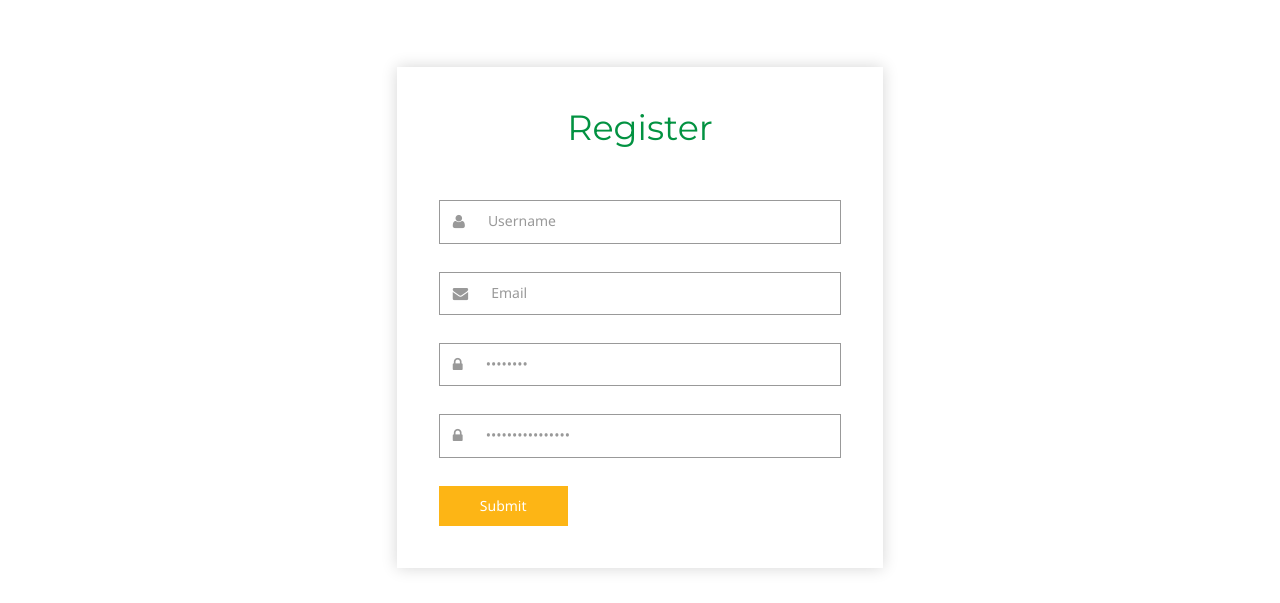
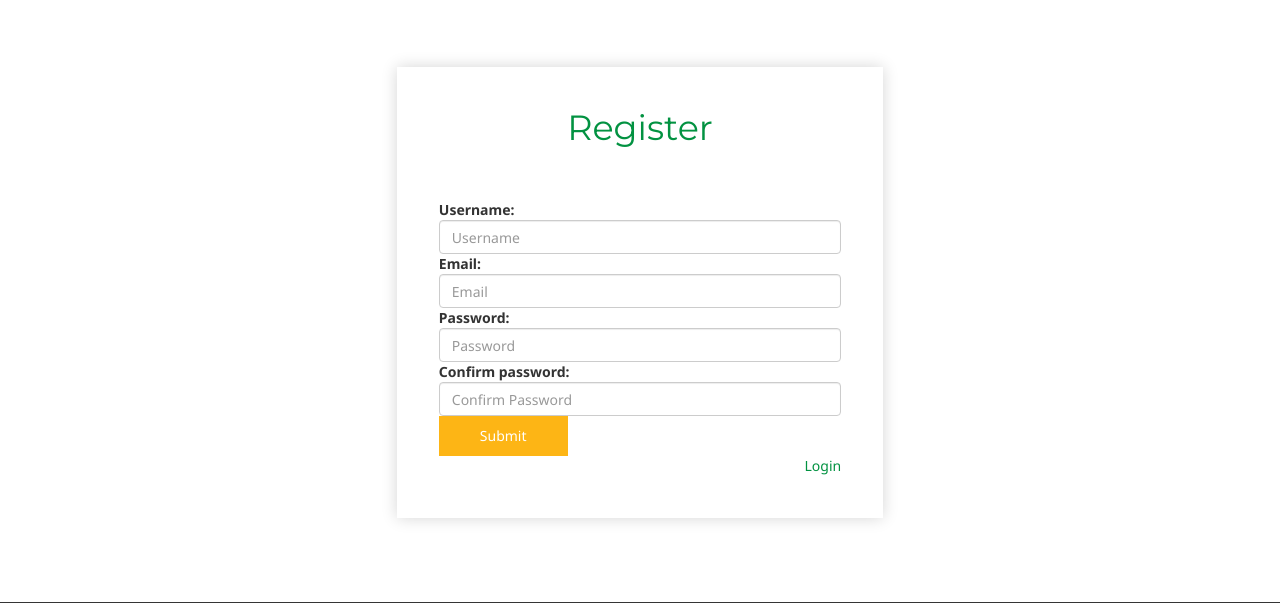
Before and after one commit to Shubham101491/BS-Update, a Django app: page /account/register/ in a window 1280 px wide. Shown: the part 357-960 px from the top of the page. Run offline with Django 3.2, Linux system fonts and the light colour scheme; some libraries are stand-ins or nearby versions.

Commit message:
Forget Password Done

```diff
--- a/account/forms.py
+++ b/account/forms.py
@@ -1 +1,29 @@
 from django import forms
+from django.contrib.auth.models import User
+# from account.models import Register
+
+
+class RegisterForm(forms.ModelForm):
+    username = forms.CharField(widget=forms.TextInput(
+        attrs={"class": "form-control", 'placeholder': "Username"}))
+    email = forms.CharField(widget=forms.TextInput(
+        attrs={"class": "form-control", 'placeholder': "Email"}))
+    password = forms.CharField(widget=forms.PasswordInput(
+        attrs={"class": "form-control", 'placeholder': "Password"}))
+    confirm_password = forms.CharField(widget=forms.PasswordInput(
+        attrs={"class": "form-control", 'placeholder': "Confirm Password"}))
+
+    class Meta():
+        model = User
+        fields = ('username', 'email', 'password')
+
+
+class UserForm(forms.ModelForm):
+    username = forms.CharField(widget=forms.TextInput(
+        attrs={"class": "form-control", 'placeholder': "Username"}))
+    password = forms.CharField(widget=forms.PasswordInput(
+        attrs={"class": "form-control", 'placeholder': "Password"}))
+
+    class Meta():
+        model = User
+        fields = ('username', 'password')
--- a/account/urls.py
+++ b/account/urls.py
@@ -1,9 +1,18 @@
 from django.urls import path
 from . import views
+from django.urls import path, include
+
+
+from django.contrib.auth import views as auth_views
 
 urlpatterns = [
     path('register/', views.register, name='register'),
     path('login/', views.login, name='login'),
     path('logout/', views.logout, name='logout'),
 
+    # Reset Password URLS
+    path('password_reset/', auth_views.PasswordResetView.as_view(), name='password_reset'),
+    path('password_reset/done/', auth_views.PasswordResetDoneView.as_view(), name='password_reset_done'),
+    path('reset/<uidb64>/<token>/', auth_views.PasswordResetConfirmView.as_view(), name='password_reset_confirm'),
+    path('reset/done/', auth_views.PasswordResetCompleteView.as_view(), name='password_reset_complete'),
 ]
--- a/account/views.py
+++ b/account/views.py
@@ -1,5 +1,7 @@
 from django.shortcuts import render, redirect
 from bigstore import settings
+
+from account.forms import RegisterForm, UserForm
 
 from django.contrib.auth.models import User, auth
 from django.contrib import messages
@@ -9,10 +11,10 @@ def register(request):
     if request.method == 'POST':
         username = request.POST['username']
         email = request.POST['email']
-        password1 = request.POST['password1']
-        password2 = request.POST['password2']
+        password = request.POST['password']
+        confirm_password = request.POST['confirm_password']
 
-        if password1 == password2:
+        if password == confirm_password:
             if User.objects.filter(username=username).exists():
                 messages.info(request, 'Username Taken')
                 return redirect('register')
@@ -21,7 +23,7 @@ def register(request):
                 return redirect('register')
             else:
                 user = User.objects.create_user(
-                    username=username, email=email, password=password1)
+                    username=username, email=email, password=password)
                 user.save()
                 messages.info(request, 'User Has been Created')
                 return redirect('login')
@@ -29,27 +31,26 @@ def register(request):
             messages.info(request, 'Password not Matching')
             return redirect('register')
     else:
-        return render(request, 'account/register.html', {"BASE_URL": settings.BASE_URL})
+        register_form = RegisterForm()
+        return render(request, 'account/register.html', {"BASE_URL": settings.BASE_URL, 'register_form': register_form})
 
 
 def login(request):
     if request.method == 'POST':
         username = request.POST['username']
-        password1 = request.POST['password1']
+        password = request.POST['password']
 
-        user = auth.authenticate(username=username, password=password1)
+        user = auth.authenticate(username=username, password=password)
 
         if user is not None:
             auth.login(request, user)
-            print('login Successfull')
             return redirect('home')
         else:
-            messages.info(request, 'Invalid Cedential')
-            print('login Failed')
+            messages.info(request, "Invalid Credential")
             return redirect('login')
-
     else:
-        return render(request, 'account/login.html', {"BASE_URL": settings.BASE_URL})
+        user_form = UserForm()
+        return render(request, 'account/login.html', {"BASE_URL": settings.BASE_URL, 'user_form': user_form})
 
 
 def logout(request):
--- a/bigstore/settings.py
+++ b/bigstore/settings.py
@@ -141,3 +141,7 @@ EMAIL_USE_TLS = True
 EMAIL_PORT = 587
 EMAIL_HOST_USER =  'shubhamupadhyay1014@gmail.com'
 EMAIL_HOST_PASSWORD = 'shubham141091'
+
+# Forgot Password Part
+LOGIN_URL = '/login'
+EMAIL_BACKEND = 'django.core.mail.backends.console.EmailBackend'
--- a/other/views.py
+++ b/other/views.py
@@ -20,12 +20,11 @@ def faqs(request):
     return render(request, 'other/faqs.html', {"BASE_URL": settings.BASE_URL})
 
 def offer(request):
-    allimages = special_offer.objects.filter(id=id)
     hst = Staples.objects.all()
     hsn = Snacks.objects.all()
     fv = Fruits_Vegetables.objects.all()
     bkf = Breakfast_Cereal.objects.all()
-    return render(request, 'other/offer.html', {"BASE_URL": settings.BASE_URL, 'images': allimages,
+    return render(request, 'other/offer.html', {"BASE_URL": settings.BASE_URL,
                                                 'hst': hst, 'hsn': hsn, 'fv': fv, 'bkf': bkf})
 
 def wishlist(request):
--- a/templates/account/register.html
+++ b/templates/account/register.html
@@ -19,8 +19,9 @@
 			<h3>Register</h3>
 			<form method="POST">
 				{% csrf_token %}
+				{{register_form}}
 
-				<div class="key">
+				<!-- <div class="key">
 					<i class="fa fa-user" aria-hidden="true"></i>
 					<input type="text" value="Username" name="username" onfocus="this.value = '';"
 						onblur="if (this.value == '') {this.value = 'Username';}" required="">
@@ -43,7 +44,7 @@
 					<input type="password" value="Confirm Password" name="password2" onfocus="this.value = '';"
 						onblur="if (this.value == '') {this.value = 'Confirm Password';}" required="">
 					<div class="clearfix"></div>
-				</div>
+				</div> -->
 				<input type="submit" value="Submit">
 			</form>
 		</div>
@@ -56,7 +57,11 @@
 
 			</h3>
 		</div>
-
+		<div class="forg">
+			<!-- <a href="{% url 'password_reset' %}" class="forg-left">Forgot Password</a> -->
+			<a href="{{BASE_URL}}account/login" class="forg-right">Login</a>
+			<div class="clearfix"></div>
+		</div>
 	</div>
 </div>
 
--- /dev/null
+++ b/templates/registration/password_reset_email.html
@@ -0,0 +1,4 @@
+Someone asked for password reset for email {{ email }}. Follow the link
+below:
+{{ protocol }}://{{ domain }}{% url "password_reset_confirm" uidb64=uid token=token %}
+Your username, in case you've forgotten: {{ user.get_username }}
--- /dev/null
+++ b/templates/registration/password_reset_subject.txt
@@ -0,0 +1 @@
+TestSite password reset
```
Also changed, not shown: bigstore/urls.py (+6 -5 lines), templates/account/login.html (+4 -3 lines), templates/home/index.html (+19 -7 lines), templates/registration/password_reset_complete.html (added, +26 -0 lines), templates/registration/password_reset_confirm.html (added, +50 -0 lines), templates/registration/password_reset_done.html (added, +29 -0 lines), templates/registration/password_reset_form.html (added, +37 -0 lines).
